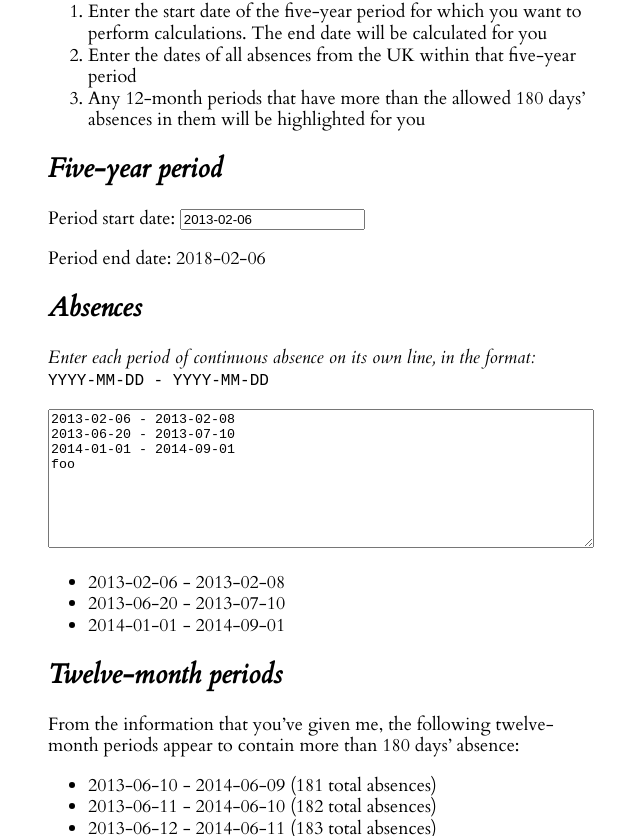
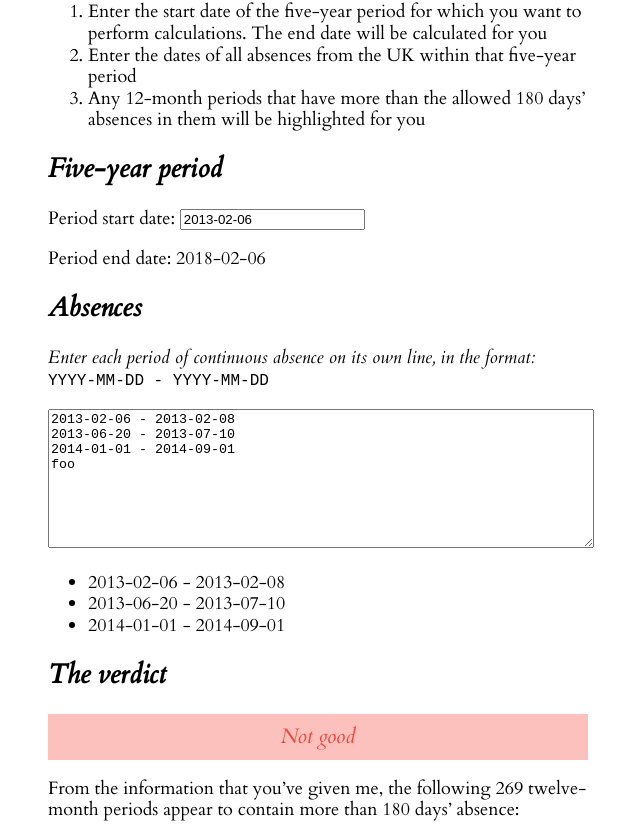
Before and after one commit to robmiller/immigration-absences, a plain HTML site: page index.html in a window 1280 px wide. Shown: the part 90-926 px from the top of the page, without its empty margins (322-962 px from the left). Drawn offline with Linux system fonts and the light colour scheme.

Commit message:
Show an overall summary as well as the detail

```diff
--- a/app.css
+++ b/app.css
@@ -33,3 +33,20 @@ textarea.absences {
 	width:100%;
 	height:10em;
 }
+
+.verdict {
+	text-align:center;
+	font-size:21px;
+	font-style:italic;
+	padding:0.5em 0;
+}
+
+.verdict.bad {
+	background:rgba(244, 67, 54, 0.33);
+	color:#f44336;
+}
+
+.verdict.good {
+	background:rgba(76, 175, 80, 0.33);
+	color:#4caf50;
+}
--- a/index.html
+++ b/index.html
@@ -44,9 +44,11 @@ foo</textarea>
       </li>
     </ul>
 
-    <h2>Twelve-month periods</h2>
+    <h2>The verdict</h2>
     <template v-if="violating_years.length > 0">
-      <p>From the information that you’ve given me, the following twelve-month periods appear to contain more than 180 days’ absence:</p>
+      <div class="verdict bad">Not good</div>
+
+      <p>From the information that you’ve given me, the following {{ violating_years.length }} twelve-month periods appear to contain more than 180 days’ absence:</p>
       <ul id="years">
         <li v-for="year in violating_years">
           {{ year.start.format("YYYY-MM-DD") }} - {{ year.end.format("YYYY-MM-DD") }} ({{ year.total_absences }} total absences)
@@ -54,6 +56,8 @@ foo</textarea>
       </ul>
     </template>
     <template v-else>
+      <div class="verdict good">Good</div>
+
       <p>From the information that you’ve given me, there don’t seem to be any twelve-month periods which contain more than 180 days’ absence.</p>
     </template>
 
```
